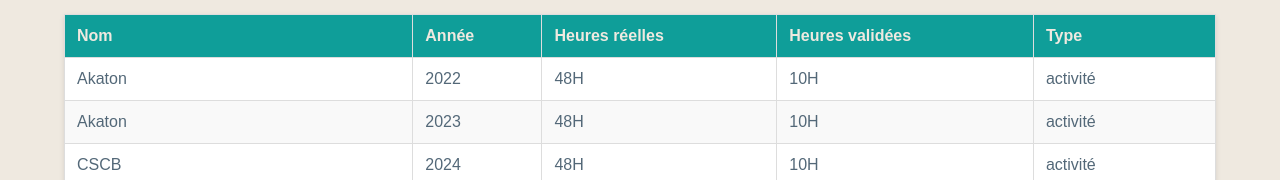
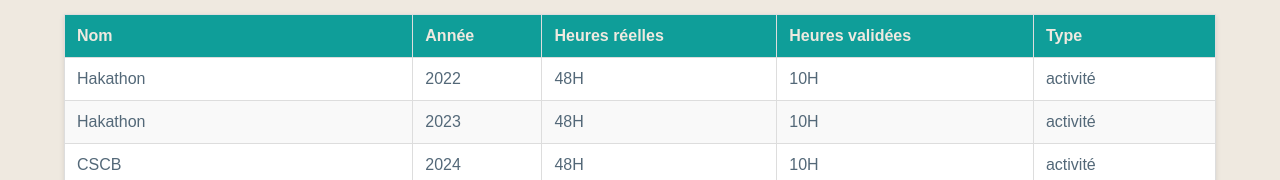
Before and after one commit to Dimtiri19/Portfolio, a React (Vite) app: page /Portfolio in a window 1280 px wide. Shown: the part 159-339 px from the top of the page. Built offline with nearby package versions, Linux system fonts and the light colour scheme; a web font is replaced by a local one.

Commit message:
finishimlast

```diff
--- a/src/pages/Portfolio.jsx
+++ b/src/pages/Portfolio.jsx
@@ -4,8 +4,8 @@ import { motion } from 'framer-motion';
 
 function About() {
   const items = [
-    { nom: 'Akaton', annee: '2022', reel: '48H', valide: '10H', preuve: 'preuve_01', type: 'activité' },
-    { nom: 'Akaton', annee: '2023', reel: '48H', valide: '10H', preuve: 'preuve_02', type: 'activité' },
+    { nom: 'Hakathon', annee: '2022', reel: '48H', valide: '10H', preuve: 'preuve_01', type: 'activité' },
+    { nom: 'Hakathon', annee: '2023', reel: '48H', valide: '10H', preuve: 'preuve_02', type: 'activité' },
     { nom: 'CSCB', annee: '2024', reel: '48H', valide: '10H', preuve: 'preuve_03', type: 'activité' },
     { nom: 'LateX', annee: '2024', reel: '6H', valide: '6H', preuve: 'preuve_04', type: 'formation' },
     { nom: 'Axentys', annee: '2024', reel: '2H', valide: '2H', preuve: 'preuve_05', type: 'conférence' },
```
